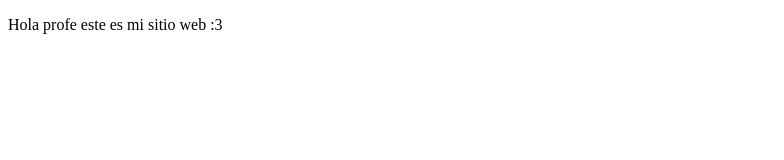
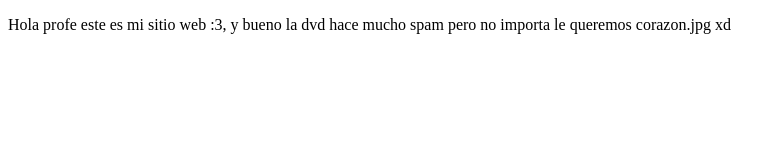
Before and after one commit to gfranciscoerazom-zz/proyectoDemoCursoPrework, a plain HTML site: page index.html in a window 1280 px wide. Shown: the whole page, without its empty margins (0-784 px from the left). Drawn offline with Linux system fonts and the light colour scheme.

Commit message:
cambio donde pusimos un comentario sobre el spam del profe pero igual lo queremos XD

```diff
--- a/index.html
+++ b/index.html
@@ -6,6 +6,6 @@
     <title>Hola Mundo</title>
 </head>
 <body>
-    <p>Hola profe este es mi sitio web :3</p>
+    <p>Hola profe este es mi sitio web :3, y bueno la dvd hace mucho spam pero no importa le queremos corazon.jpg xd</p>
 </body>
 </html>
```
